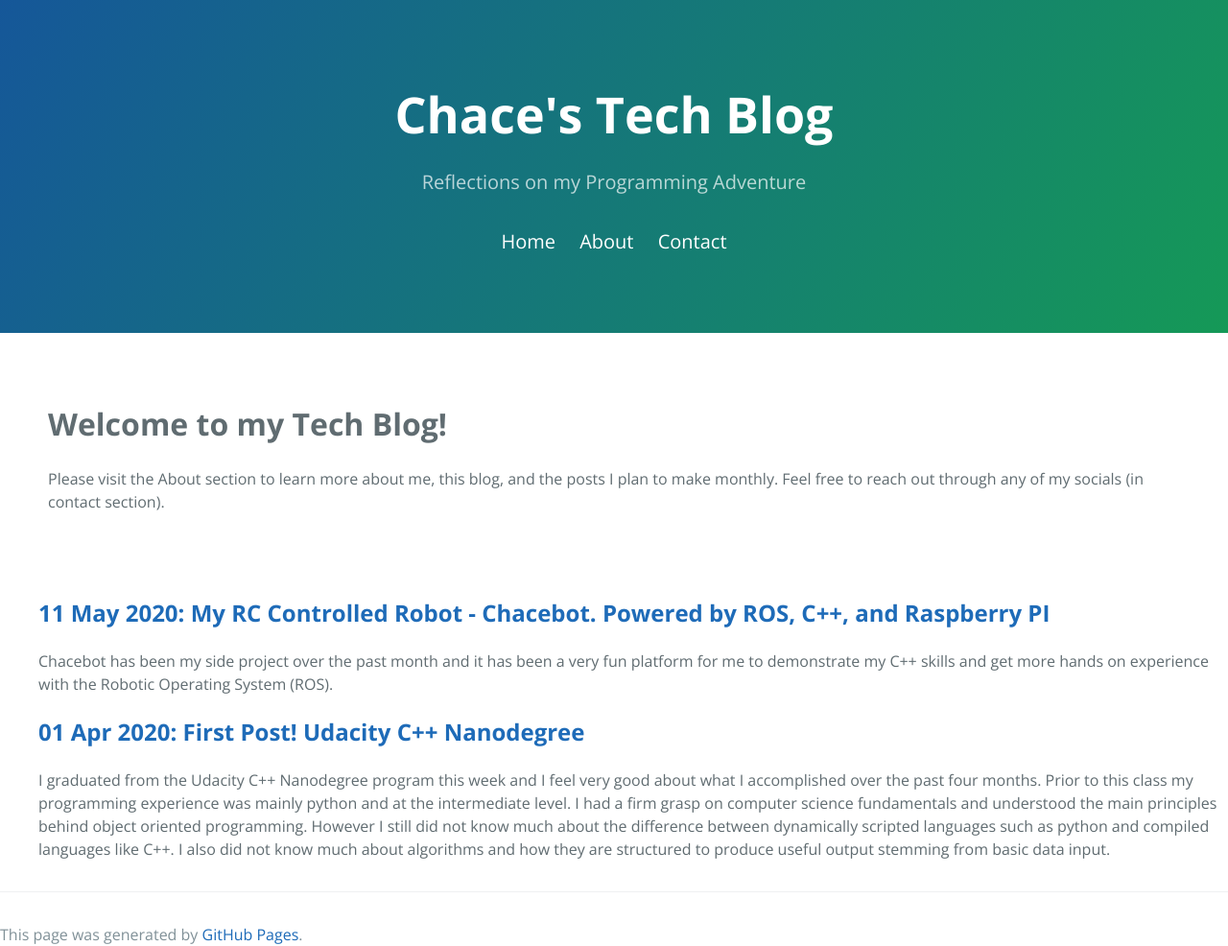
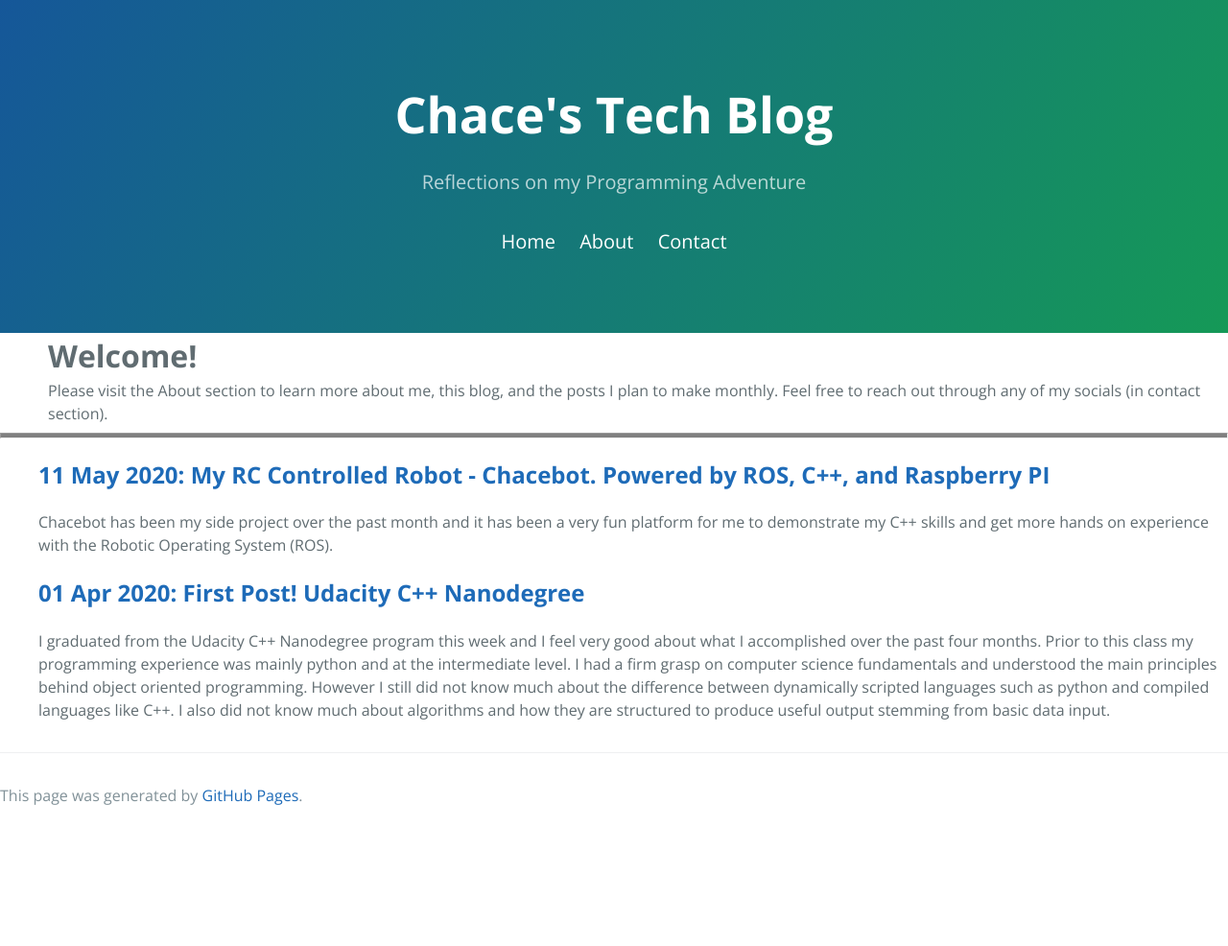
Before and after one commit to chacebot/chacebot.github.io, a Jekyll site: the page built from index.md, in a window 1280 px wide. Shown: the whole page at 96% size. Built offline with Jekyll 4.4.1, drawn with Linux system fonts in a browser that asks for light colours; after the commit the page ends 900 px from its top, so only the background shows below that.

Commit message:
editing css

```diff
--- a/_layouts/default.html
+++ b/_layouts/default.html
@@ -33,6 +33,8 @@ title: Home
     </main>-->
     <div class="main_heading">
       {{ content }}
+
+      <hr> </hr>
     </div>
 
 
--- a/_sass/jekyll-theme-cayman.scss
+++ b/_sass/jekyll-theme-cayman.scss
@@ -110,6 +110,7 @@ a {
   text-align: center;
   background-color: $header-bg-color;
   background-image: linear-gradient(120deg, $header-bg-color-secondary, $header-bg-color);
+  position: relative;
 
   @include large {
     padding: 5rem 6rem;
--- a/assets/css/style.scss
+++ b/assets/css/style.scss
@@ -7,9 +7,22 @@
 
 
 .main_heading {
-    padding:50px;
+
+    h1, h2, p {
+    //padding:50px;
+    margin: 0px 0px 0px 50px ;
+    //color: black;
+    //background: black;
+
+    }
+
+    hr {
+        padding: 0px;
+        height: 4px;
+        background: gray;
+    }
+
 }
-
 
 .nav
 {
@@ -19,9 +32,11 @@
     font-size: 20px;
 }
 
+
 img
 {
     display: block;
     margin-left: auto;
     margin-right: auto;
+    border-radius: 12px;
 }
--- a/index.md
+++ b/index.md
@@ -6,6 +6,6 @@ description: One hell of a resource
 
 
 
-# Welcome to my Tech Blog!
+# Welcome!
 
 Please visit the About section to learn more about me, this blog, and the posts I plan to make monthly. Feel free to reach out through any of my socials (in contact section).
```
Also changed, not shown: _posts/2020-05-11-Chacebot.md (+2 -2 lines), 4 other files.
